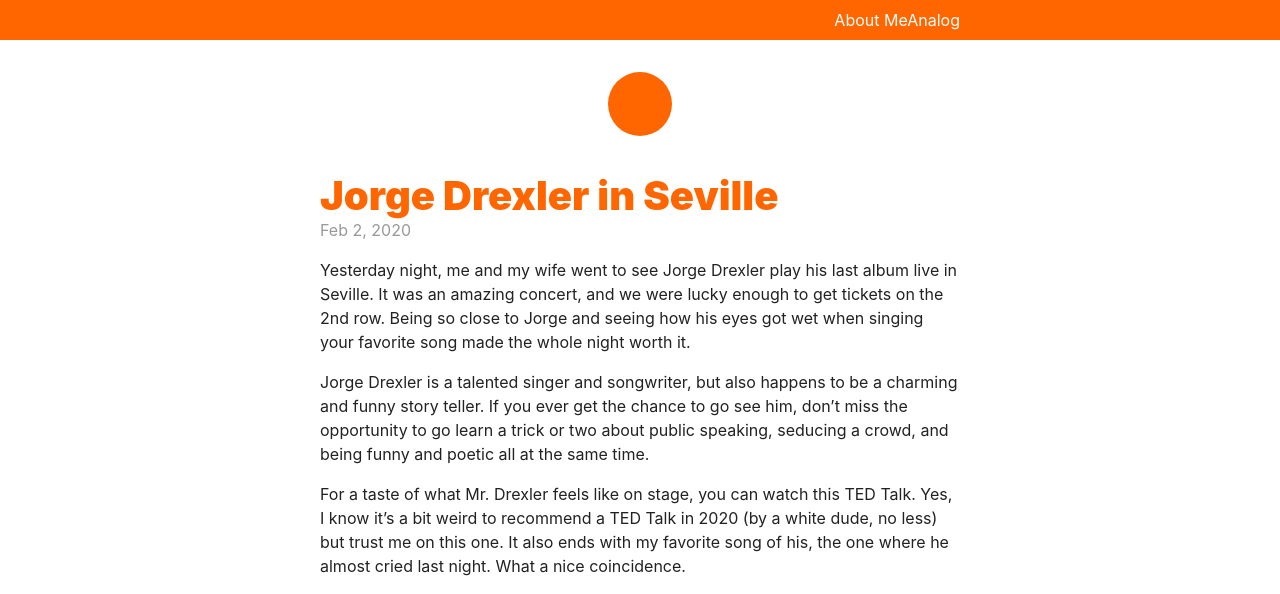
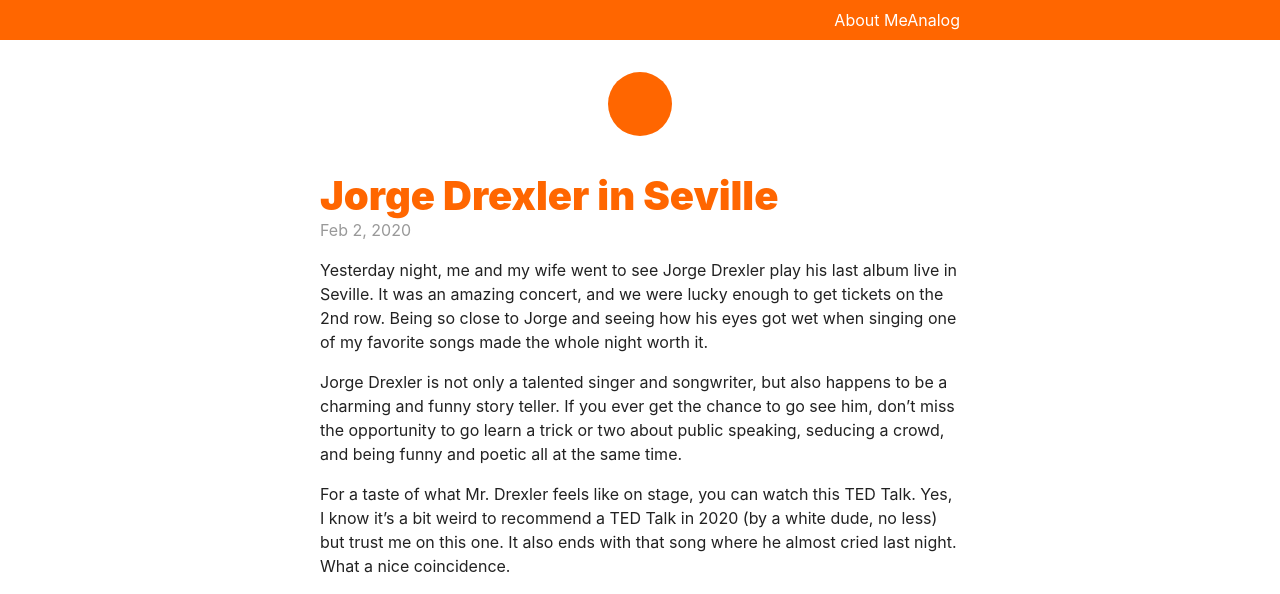
Before and after one commit to bomberstudios/me, a Jekyll site: the page built from _posts/2020-02-02-jorge-drexler-in-seville.md, in a window 1280 px wide. Shown: the top 594 px of the page. Built offline with Jekyll 4.4.1, drawn with Linux system fonts in a browser that asks for light colours; some of the changed text lies outside the part shown; grey boxes are pictures that could not be loaded.

Commit message:
Update 2020-02-02-jorge-drexler-in-seville.md

```diff
--- a/_posts/2020-02-02-jorge-drexler-in-seville.md
+++ b/_posts/2020-02-02-jorge-drexler-in-seville.md
@@ -4,14 +4,16 @@
 tags: music, concert, life, seville, drexler
 ---
 
-Yesterday night, me and my wife went to see Jorge Drexler play his last album live in Seville. It was an amazing concert, and we were lucky enough to get tickets on the 2nd row. Being so close to Jorge and seeing how his eyes got wet when singing your favorite song made the whole night worth it.
+Yesterday night, me and my wife went to see Jorge Drexler play his last album live in Seville. It was an amazing concert, and we were lucky enough to get tickets on the 2nd row. Being so close to Jorge and seeing how his eyes got wet when singing one of my favorite songs made the whole night worth it.
 
-Jorge Drexler is a talented singer and songwriter, but also happens to be a charming and funny story teller. If you ever get the chance to go see him, don’t miss the opportunity to go learn a trick or two about public speaking, seducing a crowd, and being funny and poetic all at the same time.
+Jorge Drexler is not only a talented singer and songwriter, but also happens to be a charming and funny story teller. If you ever get the chance to go see him, don’t miss the opportunity to go learn a trick or two about public speaking, seducing a crowd, and being funny and poetic all at the same time.
 
-For a taste of what Mr. Drexler feels like on stage, you can watch this TED Talk. Yes, I know it’s a bit weird to recommend a TED Talk in 2020 (by a white dude, no less) but trust me on this one. It also ends with my favorite song of his, the one where he almost cried last night. What a nice coincidence.
+For a taste of what Mr. Drexler feels like on stage, you can watch this TED Talk. Yes, I know it’s a bit weird to recommend a TED Talk in 2020 (by a white dude, no less) but trust me on this one. It also ends with that song where he almost cried last night. What a nice coincidence.
 
 <div style="max-width:854px">
   <div style="position:relative;height:0;padding-bottom:56.25%">
     <iframe src="https://embed.ted.com/talks/lang/en/jorge_drexler_poetry_music_and_identity" width="854" height="480" style="position:absolute;left:0;top:0;width:100%;height:100%" frameborder="0" scrolling="no" allowfullscreen></iframe>
   </div>
 </div>
+
+P.S: There are some interesting links on the [Reading List section of his TED Talk](https://www.ted.com/talks/jorge_drexler_poetry_music_and_identity/reading-list).
```
